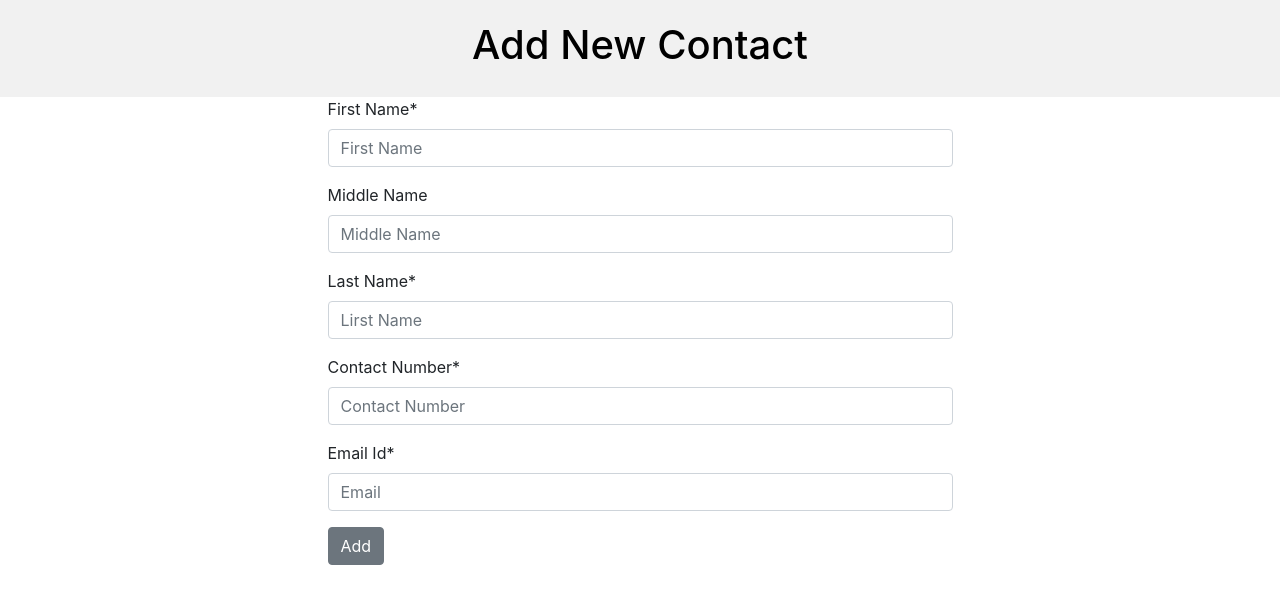
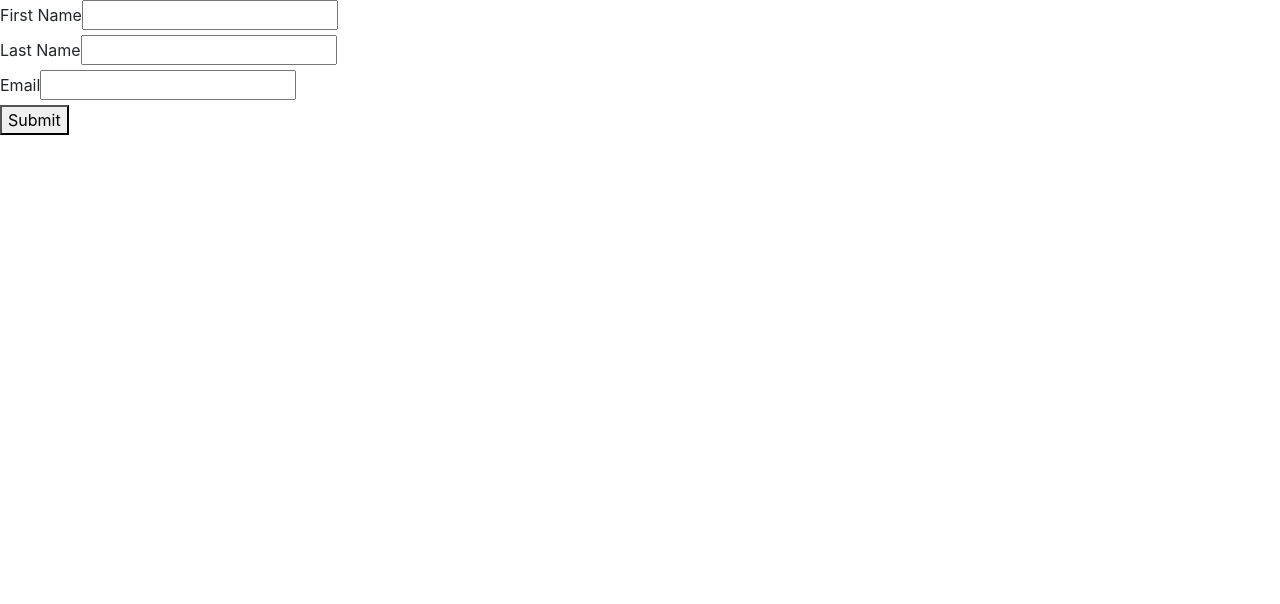
Before and after one commit to alexvarghese77/ContactApp-ReactJS, a React (Create React App) app in the folder contactlist/: page /AddContact in a window 1280 px wide. Shown: the top 604 px of the page. Built offline with nearby package versions, Linux system fonts and the light colour scheme.

Commit message:
redux form added
redux form added

```diff
--- a/contactlist/package.json
+++ b/contactlist/package.json
@@ -13,6 +13,7 @@
     "react-scripts": "1.1.1",
     "reactstrap": "^5.0.0-beta.3",
     "redux": "^3.7.2",
+    "redux-form": "^7.3.0",
     "redux-logger": "^3.0.6",
     "redux-promise": "^0.5.3",
     "redux-thunk": "^2.2.0"
--- a/contactlist/src/dev/js/continers/AddContact.js
+++ b/contactlist/src/dev/js/continers/AddContact.js
@@ -1,42 +1,82 @@
 import React,{Component} from 'react'
-import { Form, FormGroup, Label, Input, FormFeedback, FormText,Row,Col,Container,Button} from 'reactstrap';
+//import { Form, FormGroup, Label, Input, FormFeedback, FormText,Row,Col,Container,Button} from 'reactstrap';
+import {Field,reduxForm} from 'redux-form'
 
-export default class AddContact extends Component{
-    render()
-    {
-        return(
-            <div>
-            <div className="header">
-                    <h1>Add New Contact </h1>
-                    </div>
-          <Row>
-              <Col sm={{ size: 6, offset: 3 }}>
-              <Form>
-        <FormGroup>
-          <Label for="fname">First Name*</Label>
-          <Input type="text" name="fname" id="fname" placeholder="First Name" required/>
-        </FormGroup>
-        <FormGroup>
-          <Label for="mname">Middle Name</Label>
-          <Input type="text" name="mname" id="mname" placeholder="Middle Name" />
-        </FormGroup>
-        <FormGroup>
-          <Label for="lname">Last Name*</Label>
-          <Input type="text" name="lname" id="lname" placeholder="Lirst Name" required/>
-        </FormGroup>
-        <FormGroup>
-          <Label for="contact">Contact Number*</Label>
-          <Input type="number" name="contact" id="contact" placeholder="Contact Number" required />
-        </FormGroup>
-        <FormGroup>
-          <Label for="email">Email Id*</Label>
-          <Input type="email" name="email" id="email" placeholder="Email" required/>
-        </FormGroup>
-        <Button type="submit">Add</Button>
-        </Form>
-              </Col>
-          </Row>
-          </div >
-        )
-    }
+
+// export default class AddContact extends Component{
+//     render()
+//     {
+//         return(
+//             <div>
+//             <div className="header">
+//                     <h1>Add New Contact </h1>
+//                     </div>
+//           {/* <Row>
+//               <Col sm={{ size: 6, offset: 3 }}>
+//               <Form>
+//         <FormGroup>
+//           <Label for="fname">First Name*</Label>
+//           <Input type="text" name="fname" id="fname" placeholder="First Name" required/>
+//         </FormGroup>
+//         <FormGroup>
+//           <Label for="mname">Middle Name</Label>
+//           <Input type="text" name="mname" id="mname" placeholder="Middle Name" />
+//         </FormGroup>
+//         <FormGroup>
+//           <Label for="lname">Last Name*</Label>
+//           <Input type="text" name="lname" id="lname" placeholder="Lirst Name" required/>
+//         </FormGroup>
+//         <FormGroup>
+//           <Label for="contact">Contact Number*</Label>
+//           <Input type="number" name="contact" id="contact" placeholder="Contact Number" required />
+//         </FormGroup>
+//         <FormGroup>
+//           <Label for="email">Email Id*</Label>
+//           <Input type="email" name="email" id="email" placeholder="Email" required/>
+//         </FormGroup>
+//         <Button type="submit">Add</Button>
+//         </Form>
+//               </Col>
+//           </Row> */}
+
+
+
+//           </div >
+//         )
+//     }
+// }
+var sleep=ms => new Promise(resolve => setTimeout(resolve, ms));
+
+async function showResults(values) {
+  await sleep(500); // simulate server latency
+  window.alert(`You submitted:\n\n${JSON.stringify(values, null, 2)}`);
 }
+
+
+let AddContact=props=>{
+  const { handleSubmit,submitting } = props
+  return  <form onSubmit={handleSubmit(showResults)}>
+  <div>
+    <label htmlFor="firstName">First Name</label>
+    <Field name="firstName" component="input" type="text" />
+  </div>
+  <div>
+    <label htmlFor="lastName">Last Name</label>
+    <Field name="lastName" component="input" type="text" />
+  </div>
+  <div>
+    <label htmlFor="email">Email</label>
+    <Field name="email" component="input" type="email" />
+  </div>
+  <button type="submit" disabled={submitting}>Submit</button>
+</form>
+
+}
+
+
+AddContact = reduxForm({
+  // a unique name for the form
+  form: 'addContact'
+})(AddContact)
+
+export default AddContact
--- a/contactlist/src/dev/js/mockData/contacts.json
+++ b/contactlist/src/dev/js/mockData/contacts.json
@@ -32,7 +32,7 @@
         }
 
     ],
-    "contactDetails":[
+    "ContactDetail":[
         {
             "name":"Ranjith",
             "id":5,
--- a/contactlist/src/dev/js/reducers/index.js
+++ b/contactlist/src/dev/js/reducers/index.js
@@ -1,10 +1,12 @@
 import {combineReducers} from 'redux'
 import {contacts,ContactDetail} from './reducer-contact'
+import {reducer as formReducer} from 'redux-form'
 //import contactDetail from './reducer-contact-details'
 
 const allReducers=combineReducers({
     contacts:contacts,
-    ContactDetail:ContactDetail
+    ContactDetail:ContactDetail,
+    form:formReducer
 })
 
 export default allReducers;
```
Also changed, not shown: 1 other file (tests, documents, lock files or other folders).
